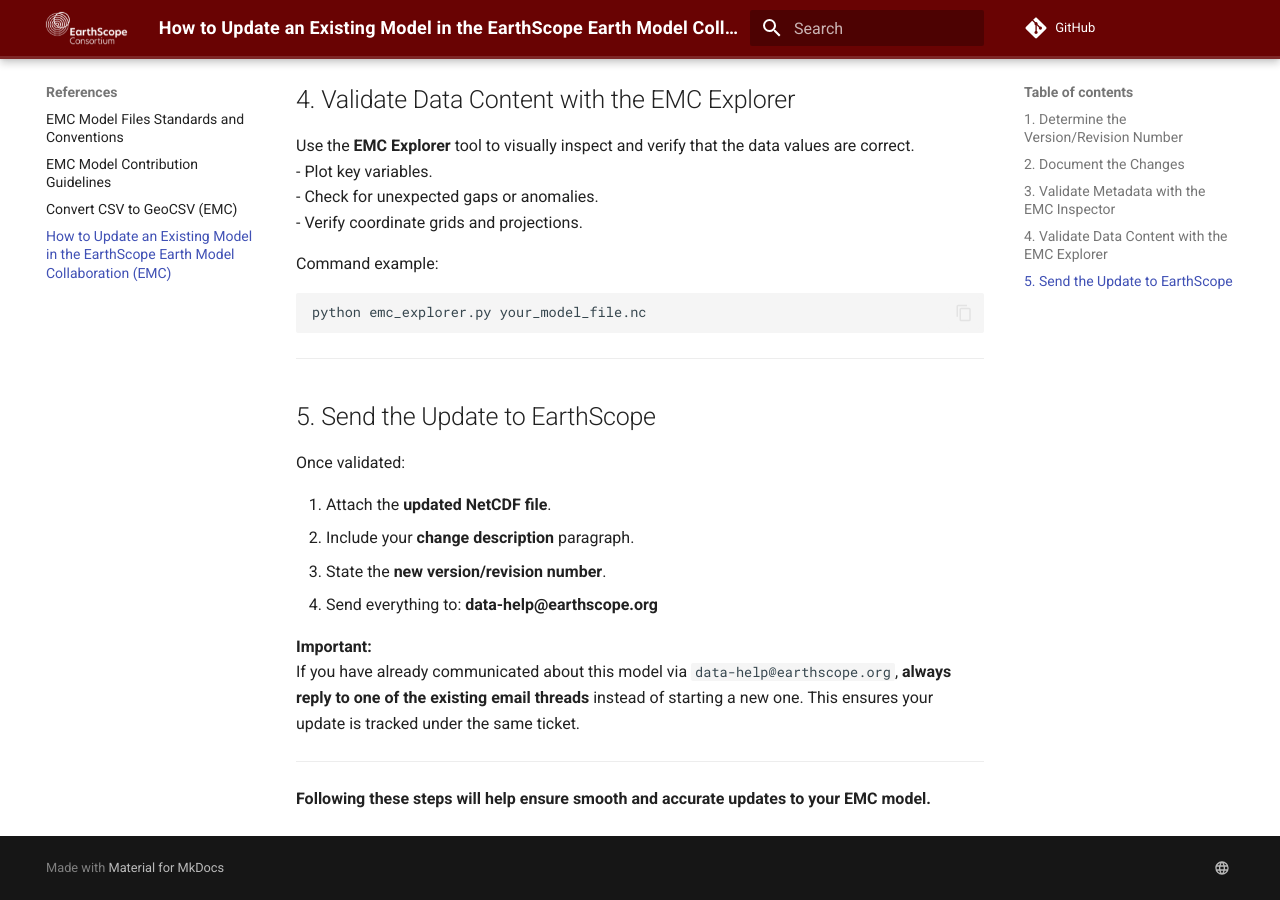
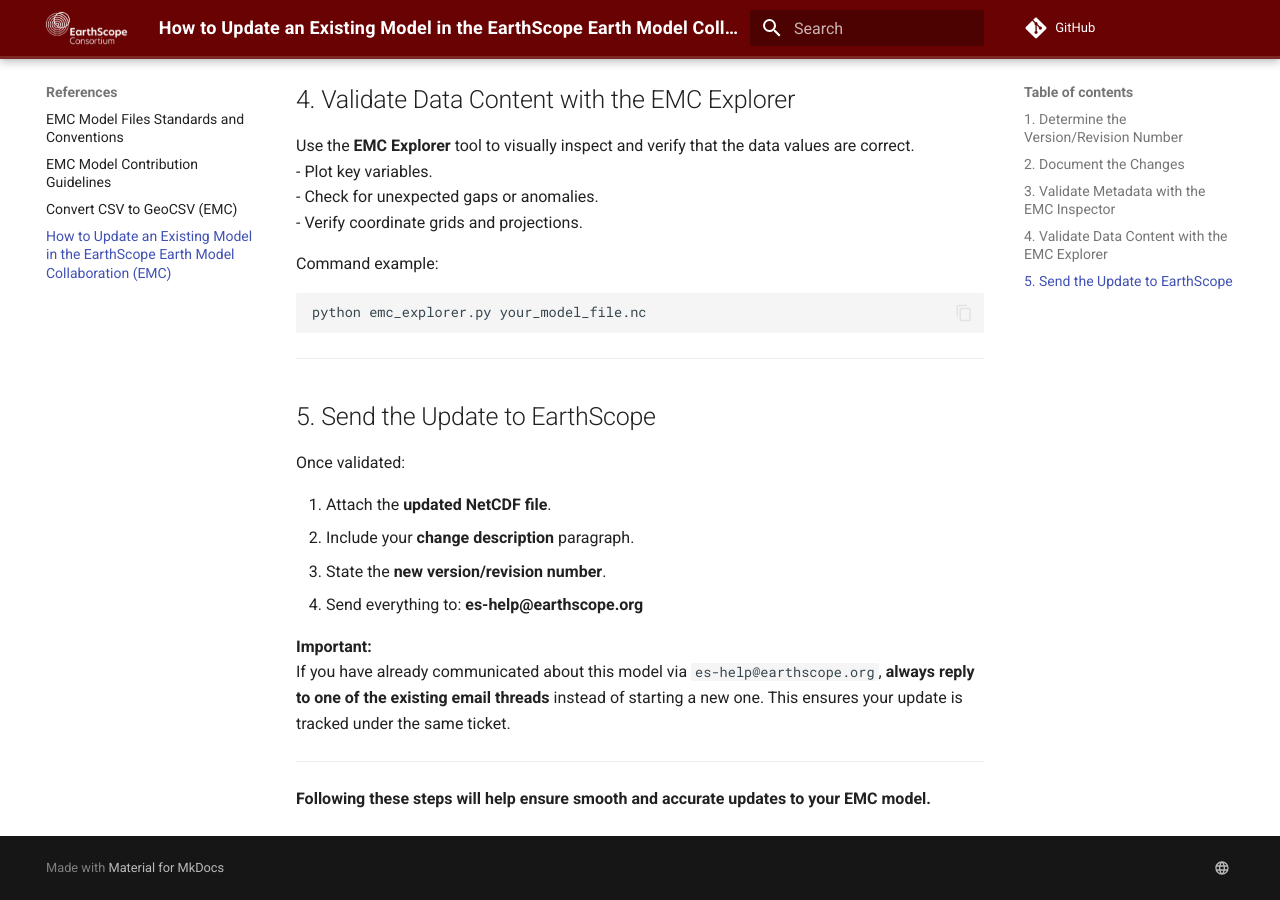
Before and after one commit to EarthScope/emc-tools, an MkDocs documentation site: the page built from docs/reference/emc-update-existing-model.md, in a window 1280 px wide and 900 px high, scrolled down 1196 px. Built offline with MkDocs 1.6.1 and Material for MkDocs 9.7.7, drawn with Linux system fonts in a browser that asks for light colours; comment, search, counter and statistics services are not loaded.

Commit message:
now using es-help email

```diff
--- a/docs/reference/emc-update-existing-model.md
+++ b/docs/reference/emc-update-existing-model.md
@@ -56,10 +56,10 @@
 1. Attach the **updated NetCDF file**.
 2. Include your **change description** paragraph.
 3. State the **new version/revision number**.
-4. Send everything to: **data-help@earthscope.org**
+4. Send everything to: **es-help@earthscope.org**
 
 **Important:**
-If you have already communicated about this model via `data-help@earthscope.org`, **always reply to one of the existing email threads** instead of starting a new one. This ensures your update is tracked under the same ticket.
+If you have already communicated about this model via `es-help@earthscope.org`, **always reply to one of the existing email threads** instead of starting a new one. This ensures your update is tracked under the same ticket.
 
 ---
 
```
